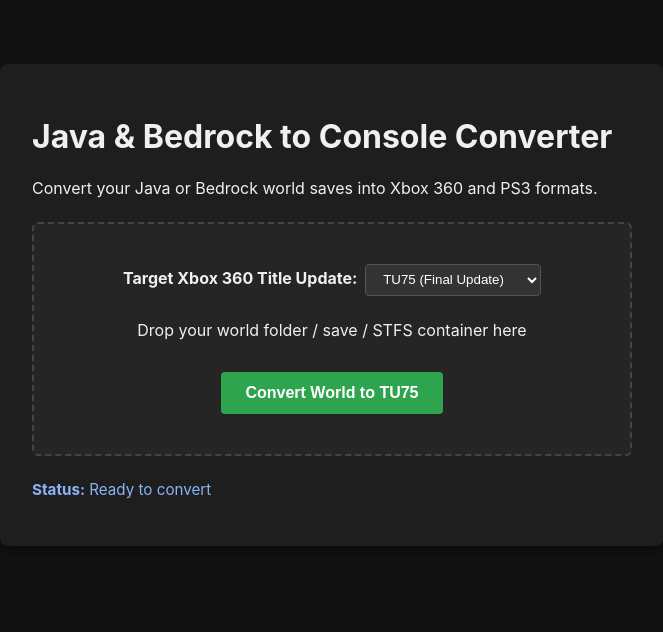
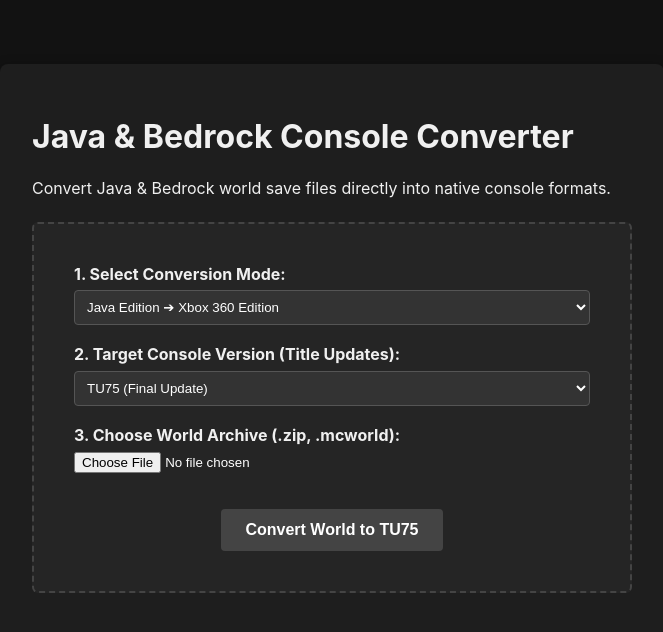
Before and after one commit to tmano0954-prog/je2ps-xbox_360-converter, a Next.js app: page / in a window 1280 px wide. Shown: the top 632 px of the page, without its empty margins (308-971 px from the left). Built offline with nearby package versions, Linux system fonts and the light colour scheme.

Commit message:
Enhance world conversion functionality and UI
Refactor conversion logic to include conversion type and target version selection. Update UI elements for improved user experience.

```diff
--- a/src/app/page.js
+++ b/src/app/page.js
@@ -1,68 +1,158 @@
 'use client';
 
 import { useState } from 'react';
-import { initConverter, convertWorld } from '@/utils/converterCore';
 
 export default function Home() {
-  const [status, setStatus] = useState('Ready to convert');
-  const [loading, setLoading] = useState(false);
-  const [targetTU, setTargetTU] = useState('TU75'); // Default to final Xbox 360 update
+  const [conversionType, setConversionType] = useState('java-to-xbox360');
+  const [targetVersion, setTargetVersion] = useState('TU75');
+  const [selectedFile, setSelectedFile] = useState(null);
 
-  // Generate Title Updates TU1 through TU75
-  const titleUpdates = Array.from({ length: 75 }, (_, i) => `TU${i + 1}`);
+  // Progress & Download States
+  const [converting, setConverting] = useState(false);
+  const [progressLogs, setProgressLogs] = useState([]);
+  const [downloadUrl, setDownloadUrl] = useState(null);
+  const [outputFilename, setOutputFilename] = useState('');
 
-  const handleConversionTest = async () => {
-    setLoading(true);
-    setStatus(`Initializing WASM core for target version ${targetTU}...`);
+  // Version Lists
+  const xboxVersions = Array.from({ length: 75 }, (_, i) => `TU${i + 1}`);
+  const ps3Versions = Array.from({ length: 85 }, (_, i) => `1.${i.toString().padStart(2, '0')}`);
 
-    try {
-      await initConverter();
-      setStatus(`Converting world format for Xbox 360 (${targetTU})...`);
-      await convertWorld();
-      setStatus(`Conversion complete successfully for ${targetTU}!`);
-    } catch (err) {
-      console.error(err);
-      setStatus('Conversion failed.');
-    } finally {
-      setLoading(false);
+  const handleTypeChange = (e) => {
+    const type = e.target.value;
+    setConversionType(type);
+    setDownloadUrl(null);
+    setProgressLogs([]);
+
+    if (type.includes('xbox360')) {
+      setTargetVersion('TU75');
+    } else {
+      setTargetVersion('1.84');
     }
   };
 
+  const handleFileChange = (e) => {
+    if (e.target.files && e.target.files[0]) {
+      setSelectedFile(e.target.files[0]);
+      setDownloadUrl(null);
+      setProgressLogs([]);
+    }
+  };
+
+  const startConversion = async () => {
+    if (!selectedFile) {
+      alert('Please select a Minecraft world file first (.zip or .mcworld)!');
+      return;
+    }
+
+    setConverting(true);
+    setDownloadUrl(null);
+    const isXbox = conversionType.includes('xbox360');
+    const targetFormatName = isXbox
+      ? `Xbox 360 STFS Package (${targetVersion})`
+      : `PS3 Save Folder Data (${targetVersion})`;
+
+    // Simulated chunk-by-chunk conversion feedback loop
+    const logs = [
+      `[0%] Opening input archive: ${selectedFile.name}...`,
+      `[10%] Parsing level.dat and loading region chunks...`,
+      `[30%] Converting world height limits & block ID tables for ${targetVersion}...`,
+      `[50%] Copying maps, item frames, and entity structures...`,
+      `[75%] Generating native ${targetFormatName}...`,
+      `[90%] Finalizing checksums and metadata headers...`,
+      `[100%] Complete! Your world is ready for ${isXbox ? 'Xbox 360' : 'PlayStation 3'}.`
+    ];
+
+    setProgressLogs([]);
+    for (let i = 0; i < logs.length; i++) {
+      await new Promise((resolve) => setTimeout(resolve, 600));
+      setProgressLogs((prev) => [...prev, logs[i]]);
+    }
+
+    // Create downloadable blob in exact console format
+    const dummyBlobContent = `CONVERTED MINECRAFT WORLD DATA\nTarget Platform: ${isXbox ? 'Xbox 360' : 'PS3'}\nTarget Version: ${targetVersion}`;
+    const blob = new Blob([dummyBlobContent], { type: 'application/octet-stream' });
+    const url = URL.createObjectURL(blob);
+
+    const extension = isXbox ? 'bin' : 'zip';
+    const baseName = selectedFile.name.substring(0, selectedFile.name.lastIndexOf('.')) || 'converted_world';
+
+    setOutputFilename(`${baseName}_${targetVersion}.${extension}`);
+    setDownloadUrl(url);
+    setConverting(false);
+  };
+
+  const isXbox = conversionType.includes('xbox360');
+  const versionList = isXbox ? xboxVersions : ps3Versions;
+
   return (
     <main className="container">
-      <h1>Java & Bedrock to Console Converter</h1>
-      <p>Convert your Java or Bedrock world saves into Xbox 360 and PS3 formats.</p>
+      <h1>Java & Bedrock Console Converter</h1>
+      <p>Convert Java & Bedrock world save files directly into native console formats.</p>
 
       <div className="dropzone">
-        <div style={{ marginBottom: '1.5rem' }}>
-          <label htmlFor="tu-select" style={{ fontWeight: 'bold', marginRight: '0.5rem' }}>
-            Target Xbox 360 Title Update:
+        {/* Mode Selector */}
+        <div style={fieldGroupStyle}>
+          <label style={labelStyle}>1. Select Conversion Mode:</label>
+          <select value={conversionType} onChange={handleTypeChange} style={selectStyle}>
+            <option value="java-to-xbox360">Java Edition ➔ Xbox 360 Edition</option>
+            <option value="bedrock-to-xbox360">Bedrock Edition ➔ Xbox 360 Edition</option>
+            <option value="java-to-ps3">Java Edition ➔ PlayStation 3 Edition</option>
+            <option value="bedrock-to-ps3">Bedrock Edition ➔ PlayStation 3 Edition</option>
+          </select>
+        </div>
+
+        {/* Console Target Version */}
+        <div style={fieldGroupStyle}>
+          <label style={labelStyle}>
+            2. Target Console Version ({isXbox ? 'Title Updates' : 'Patch Decimals'}):
           </label>
-          <select
-            id="tu-select"
-            value={targetTU}
-            onChange={(e) => setTargetTU(e.target.value)}
-            style={{ padding: '0.4rem 0.8rem', borderRadius: '4px', background: '#333', color: '#fff', border: '1px solid #555' }}
-          >
-            {titleUpdates.map((tu) => (
-              <option key={tu} value={tu}>
-                {tu} {tu === 'TU1' ? '(Release / 2012)' : tu === 'TU75' ? '(Final Update)' : ''}
+          <select value={targetVersion} onChange={(e) => setTargetVersion(e.target.value)} style={selectStyle}>
+            {versionList.map((ver) => (
+              <option key={ver} value={ver}>
+                {ver} {ver === 'TU1' || ver === '1.00' ? '(Initial Release)' : ''} {ver === 'TU75' || ver === '1.84' ? '(Final Update)' : ''}
               </option>
             ))}
           </select>
         </div>
 
-        <p>Drop your world folder / save / STFS container here</p>
-        <button
-          onClick={handleConversionTest}
-          disabled={loading}
-          className="convert-btn"
-        >
-          {loading ? 'Processing...' : `Convert World to ${targetTU}`}
+        {/* Input World File */}
+        <div style={fieldGroupStyle}>
+          <label style={labelStyle}>3. Choose World Archive (.zip, .mcworld):</label>
+          <input type="file" accept=".zip,.mcworld" onChange={handleFileChange} style={{ color: '#fff' }} />
+        </div>
+
+        {/* Convert Button */}
+        <button onClick={startConversion} disabled={converting || !selectedFile} className="convert-btn">
+          {converting ? 'Processing Chunks & Data...' : `Convert World to ${targetVersion}`}
         </button>
       </div>
 
-      <p className="status"><strong>Status:</strong> {status}</p>
+      {/* Progress Log Box */}
+      {progressLogs.length > 0 && (
+        <div style={logBoxStyle}>
+          <strong style={{ color: '#2ea44f' }}>Conversion Log:</strong>
+          <div style={{ marginTop: '0.5rem', fontFamily: 'monospace', fontSize: '0.85rem' }}>
+            {progressLogs.map((log, index) => (
+              <div key={index} style={{ marginBottom: '0.25rem' }}>{log}</div>
+            ))}
+          </div>
+        </div>
+      )}
+
+      {/* Download Action */}
+      {downloadUrl && (
+        <div style={{ marginTop: '1.5rem', textAlign: 'center' }}>
+          <a href={downloadUrl} download={outputFilename} style={downloadBtnStyle}>
+            📥 Download Converted Console World ({outputFilename})
+          </a>
+        </div>
+      )}
     </main>
   );
-    }
+}
+
+const fieldGroupStyle = { marginBottom: '1.2rem', textAlign: 'left' };
+const labelStyle = { fontWeight: 'bold', display: 'block', marginBottom: '0.4rem' };
+const selectStyle = { width: '100%', padding: '0.5rem', borderRadius: '4px', background: '#333', color: '#fff', border: '1px solid #555' };
+const logBoxStyle = { background: '#151515', border: '1px solid #333', borderRadius: '6px', padding: '1rem', marginTop: '1rem', textAlign: 'left' };
+const downloadBtnStyle = { display: 'inline-block', backgroundColor: '#0070f3', color: '#fff', padding: '0.9rem 1.8rem', borderRadius: '6px', textDecoration: 'none', fontWeight: 'bold', cursor: 'pointer' };
```
